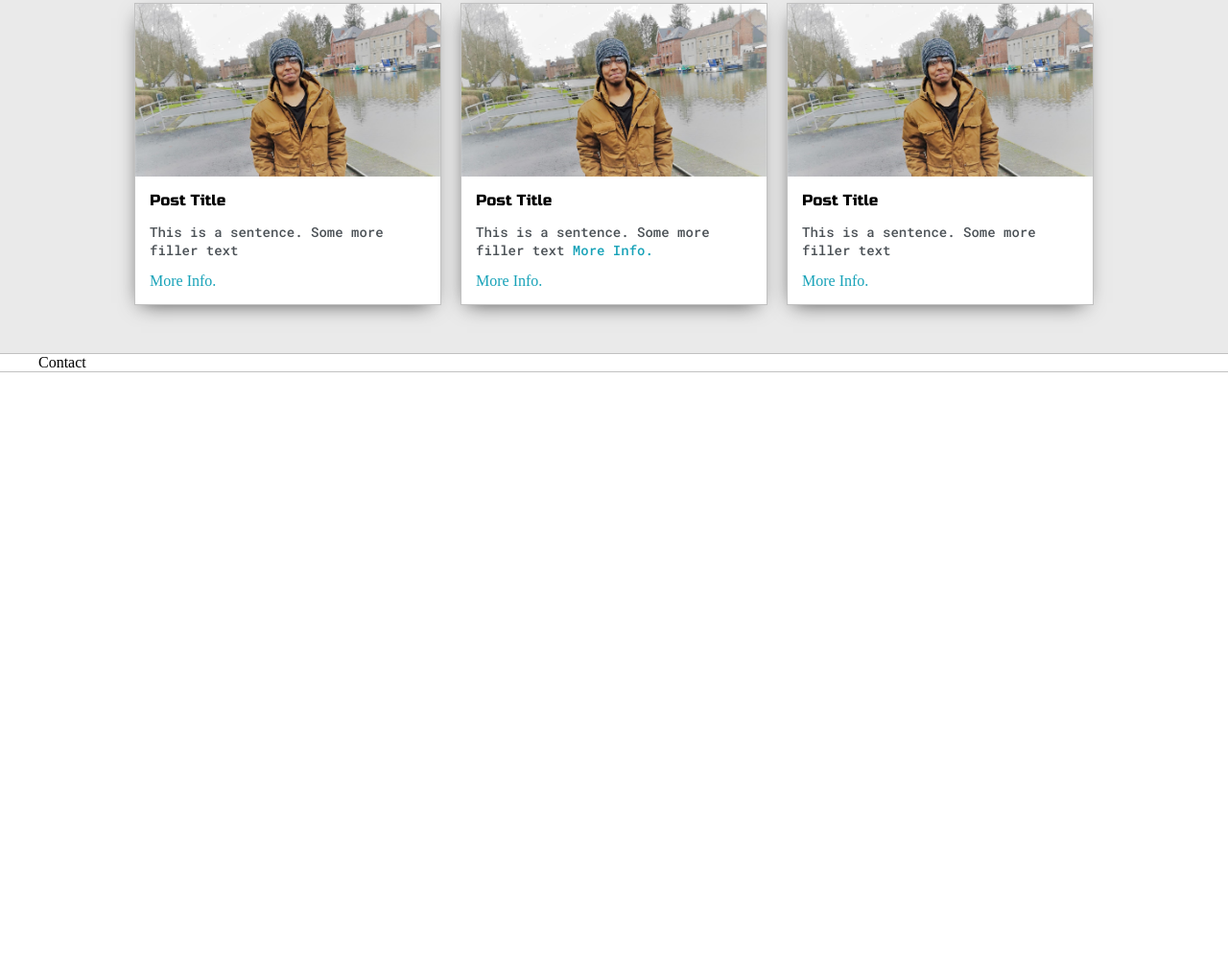
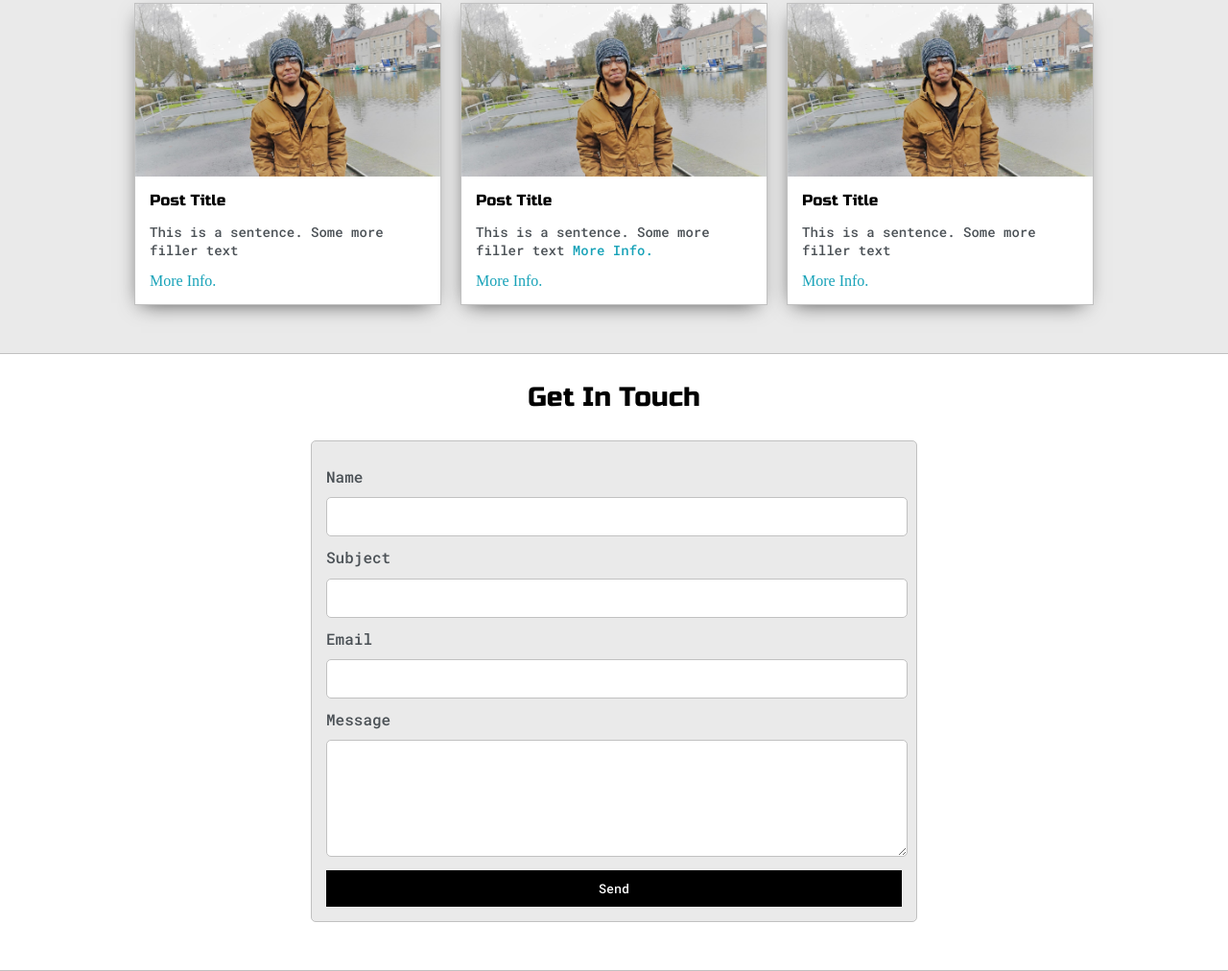
Before and after one commit to MoElaSec/old-portfolio, a plain HTML site: page index.html in a window 1280 px wide. Shown: the part 1399-2411 px from the top of the page at 96% size. Before the commit the page ends 1787 px from the top, so only its background shows below. Drawn offline with Linux system fonts and the light colour scheme.

Commit message:
Contact Form DONE 🙌

```diff
--- a/default.css
+++ b/default.css
@@ -320,6 +320,47 @@ h6 { font-size: 16px;}
 }
 
 
+/* Contact Me Section */
+#contact-form{
+	display: block;
+	max-width: 600px;
+	margin: 0 auto;
+	border: 1px solid var(--borderColor);
+	padding: 15px;
+	border-radius: 5px;
+	background-color: var(--mainColor);
+	margin-bottom: 50px;
+
+}
+
+#contact-form label{
+	line-height: 2.7em;
+}
+
+#contact-form textarea{
+	min-height: 100px;
+	font-size: 14px;
+}
+
+.input-field{
+	width: 100%;
+	padding-top: 10px;
+	padding-bottom:10px;
+	background-color: var(--secondaryColor);
+	border-radius: 5px;
+	border:1px solid var(--borderColor);
+	font-size: 14px;
+}
+
+#submit-btn{
+	margin-top: 10px;
+	width: 100%;
+	padding-top: 10px;
+	padding-bottom:10px;
+	color: #fff;
+	background-color: var(--buttonColor);
+	border:none;
+}
 
 
 /* responsiveness @media */
--- a/index.html
+++ b/index.html
@@ -218,7 +218,30 @@
 
         <!-- Contact -->
         <section class="s2">
-            <div class="main-container">Contact</div>
+            <div class="main-container">
+                <h3 style="text-align: center">Get In Touch</h3>
+
+                <form action="" id="contact-form">
+                    <a name="contact"></a>
+
+                    <label>Name</label>
+                    <input class="input-field" type="text" name="name" />
+
+                    <label>Subject</label>
+                    <input class="input-field" type="text" name="subject" />
+
+                    <label>Email</label>
+                    <input class="input-field" type="text" name="email" />
+
+                    <label>Message</label>
+                    <textarea class="input-field" name="message"></textarea>
+
+                    <input id="submit-btn" type="submit" value="Send" />
+                </form>
+            </div>
         </section>
+
+        <!-- JS changing the Page Style -->
+        <script type="text/javascript" src="script.js"></script>
     </body>
 </html>
```
